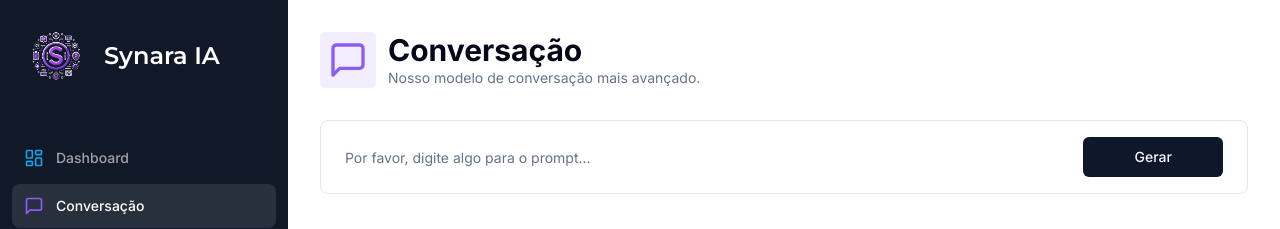
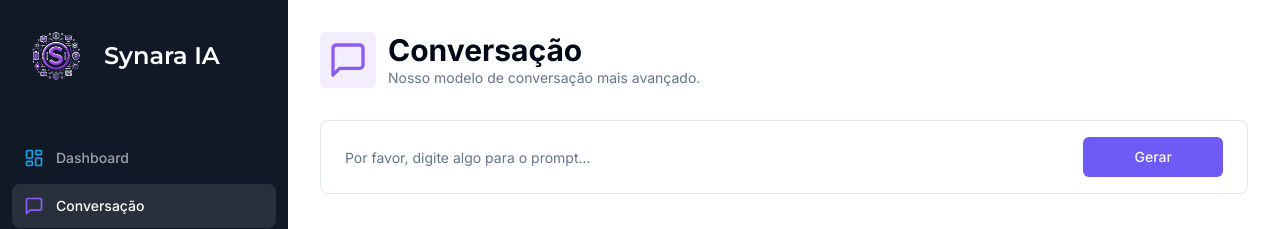
Before and after one commit to luizengdev/synara-ai, a Next.js app: page /conversation in a window 1280 px wide. Shown: the top 229 px of the page. Built offline with nearby package versions, Linux system fonts and the light colour scheme; no server answers.

Commit message:
style: adjust style

```diff
--- a/app/(dashboard)/layout.tsx
+++ b/app/(dashboard)/layout.tsx
@@ -9,7 +9,7 @@ const DashboardLayout = async ({ children }: { children: React.ReactNode }) => {
     <div className="h-full relative">
       <div
         className="hidden h-full md:flex md:w-72 md:flex-col md:fixed
-       md:inset-y-0 z-[80] bg-gray-900"
+       md:inset-y-0 bg-gray-900"
       >
         <Sidebar apiLimitCount={apiLimitCount} />
       </div>
--- a/app/globals.css
+++ b/app/globals.css
@@ -19,7 +19,7 @@ body,
     --popover: 0 0% 100%;
     --popover-foreground: 222.2 84% 4.9%;
 
-    --primary: 222.2 47.4% 11.2%;
+    --primary: 248 90% 66%;
     --primary-foreground: 210 40% 98%;
 
     --secondary: 210 40% 96.1%;
```
